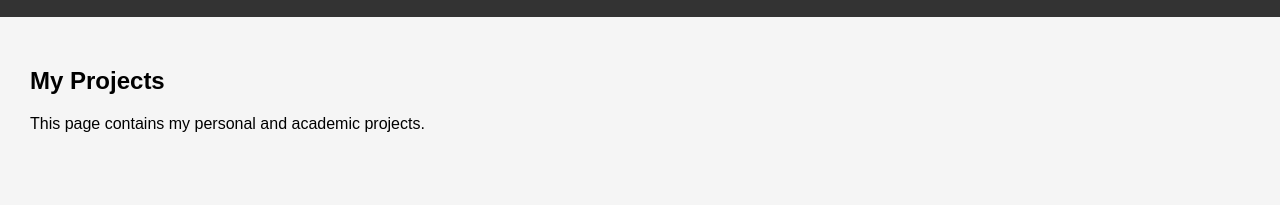
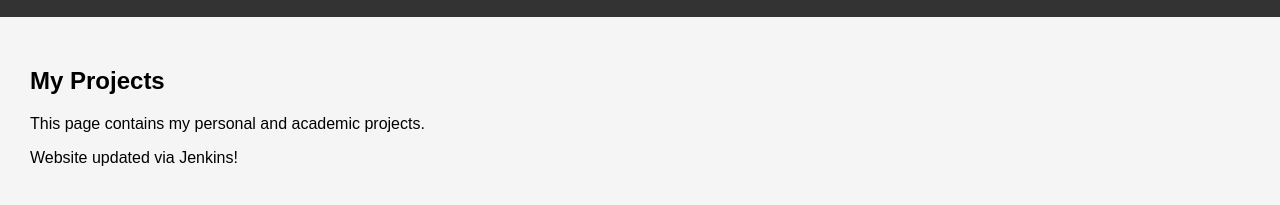
Before and after one commit to SamikshaChavan1919/portfolio-jenkins, a plain HTML site: page index.html in a window 1280 px wide. Shown: the part 121-326 px from the top of the page. Drawn offline with Linux system fonts and the light colour scheme.

Commit message:
Webhook test

```diff
--- a/index.html
+++ b/index.html
@@ -17,6 +17,8 @@
     <section>
         <h2>My Projects</h2>
         <p>This page contains my personal and academic projects.</p>
+        <p>Website updated via Jenkins!</p>
+
     </section>
 </body>
 </html>
```
